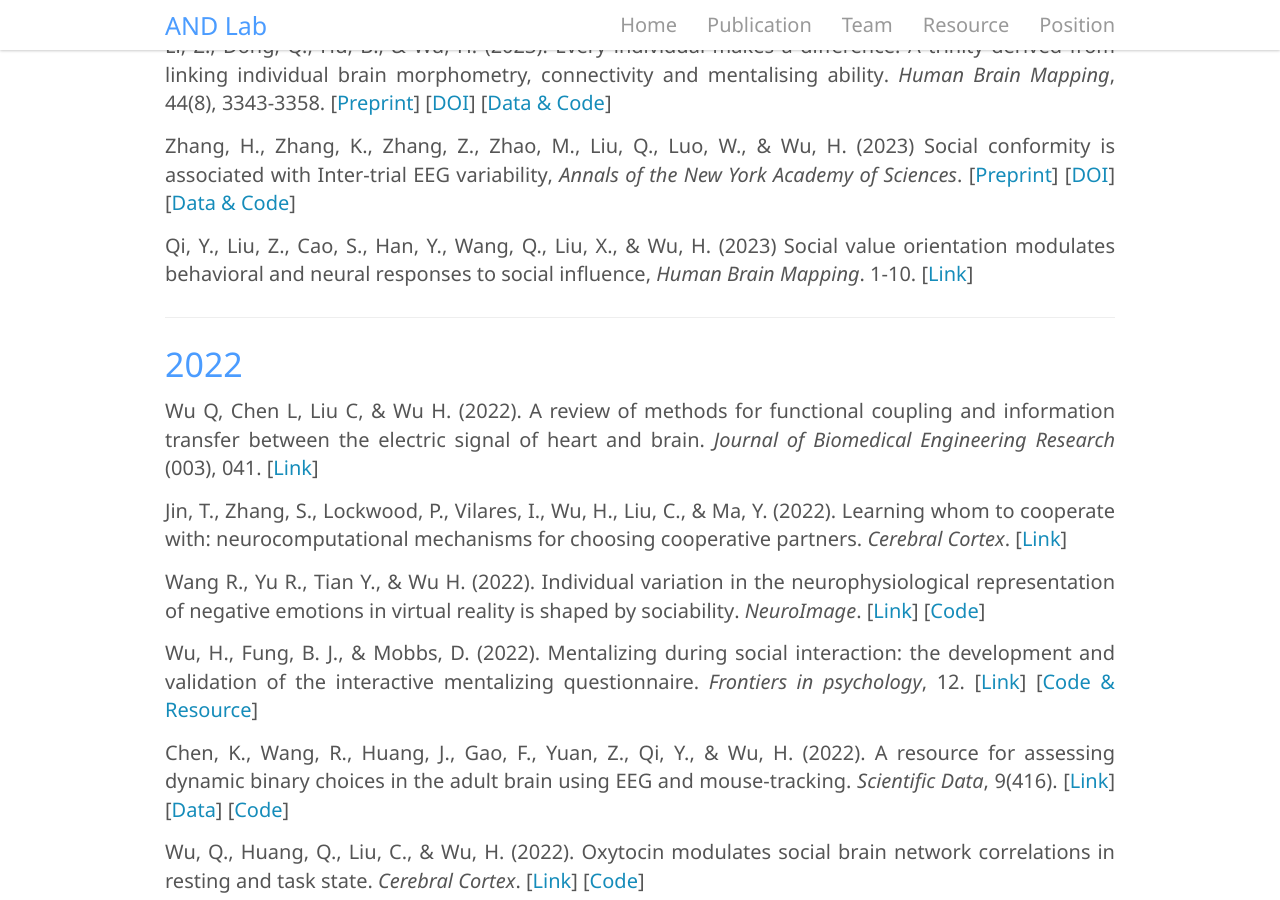
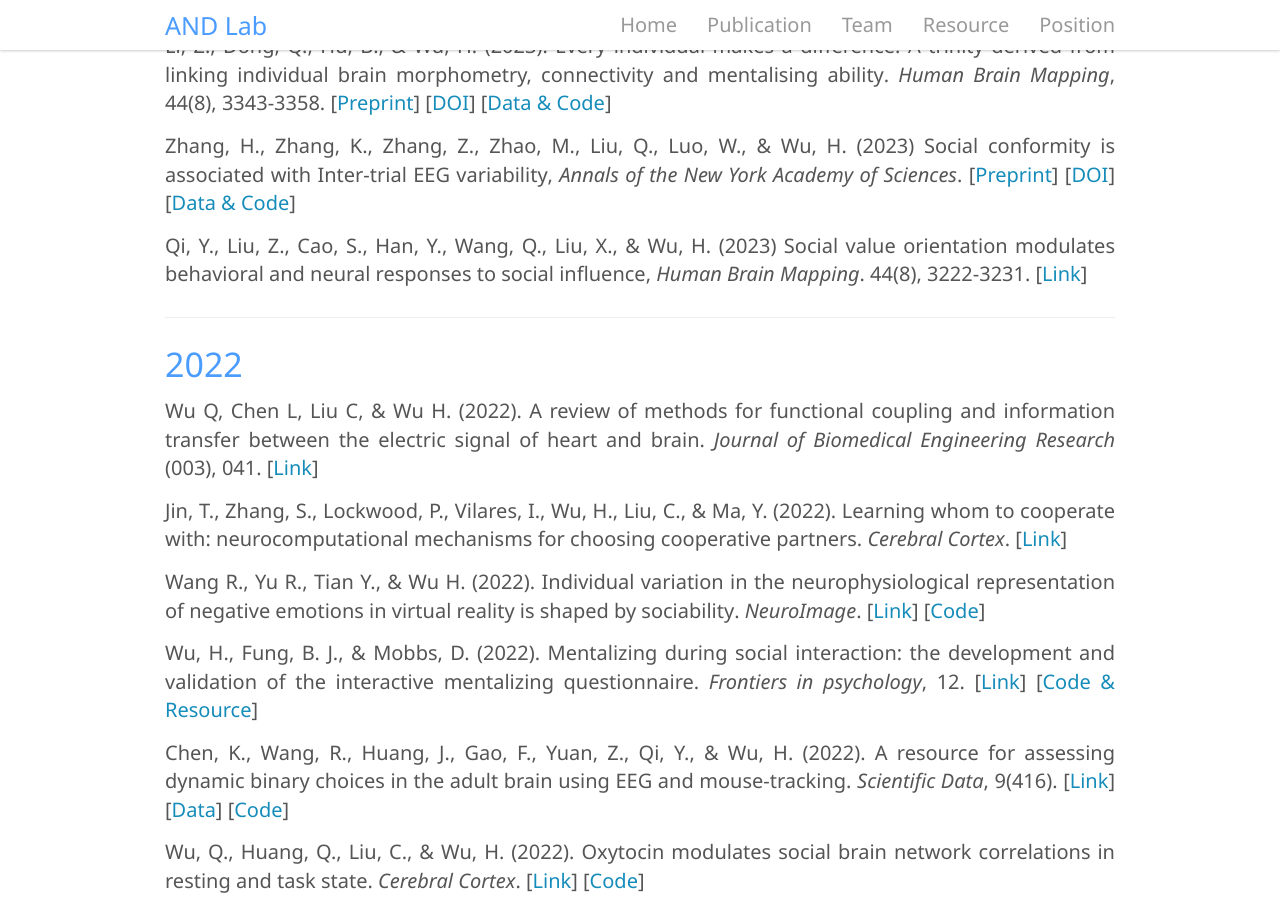
Before and after one commit to andlab-um/lab-website, a Jekyll site: the page built from _pages/publication.md, in a window 1280 px wide and 900 px high, scrolled down 689 px. Built offline with Jekyll 4.4.1, drawn with Linux system fonts in a browser that asks for light colours; nearby versions of some CDN libraries.

Commit message:
Update publication.md

```diff
--- a/_pages/publication.md
+++ b/_pages/publication.md
@@ -31,7 +31,7 @@ Li, Z., Dong, Q., Hu, B., & Wu, H. (2023). **Every individual makes a difference
 
 Zhang, H., Zhang, K., Zhang, Z., Zhao, M., Liu, Q., Luo, W., & Wu, H. (2023) **Social conformity is associated with Inter-trial EEG variability**, *Annals of the New York Academy of Sciences*. [[Preprint](https://doi.org/10.1101/2021.10.29.465647){:target="_blank"}] [[DOI](https://doi.org/10.1111/nyas.14983){:target="_blank"}] [[Data & Code](https://github.com/andlab-um/Trust-untrust-face-judge){:target="_blank"}]
 
-Qi, Y., Liu, Z., Cao, S., Han, Y., Wang, Q., Liu, X., & Wu, H. (2023) **Social value orientation modulates behavioral and neural responses to social influence**, *Human Brain Mapping*. 1-10. [[Link](https://doi.org/10.1002/hbm.26276){:target="_blank"}]
+Qi, Y., Liu, Z., Cao, S., Han, Y., Wang, Q., Liu, X., & Wu, H. (2023) **Social value orientation modulates behavioral and neural responses to social influence**, *Human Brain Mapping*. 44(8), 3222-3231. [[Link](https://doi.org/10.1002/hbm.26276){:target="_blank"}]
 
 ---
 
```
